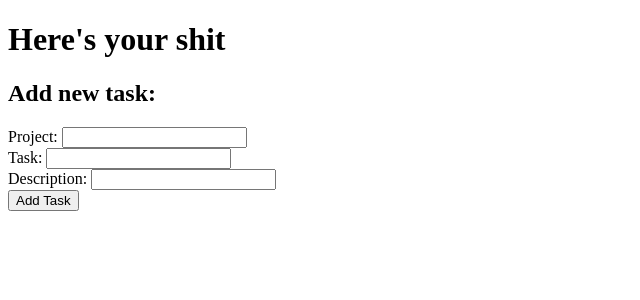
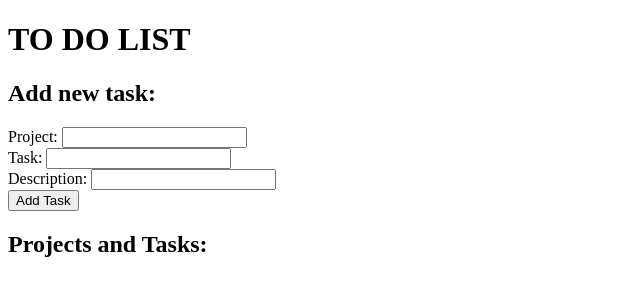
Before and after one commit to DataPointChris/mongorest, a Flask app: page / in a window 1280 px wide. Shown: the top 300 px of the page, without its empty margins (0-640 px from the left). Run offline with Flask 2, Linux system fonts and the light colour scheme; data that the repository does not hold is empty.

Commit message:
update: Setup!

```diff
--- a/mongorest/templates/index.html
+++ b/mongorest/templates/index.html
@@ -9,7 +9,7 @@
 </head>
 
 <body>
-    <h1>Here's your shit</h1>
+    <h1>TO DO LIST</h1>
 
     <h2>Add new task:</h2>
     <p>
@@ -25,6 +25,7 @@
 
     </form>
     </p>
+    <h2>Projects and Tasks:</h2><br><br>
     {% for record in records %}
     <li>{{ record }}</li>
     {% endfor %}
```
